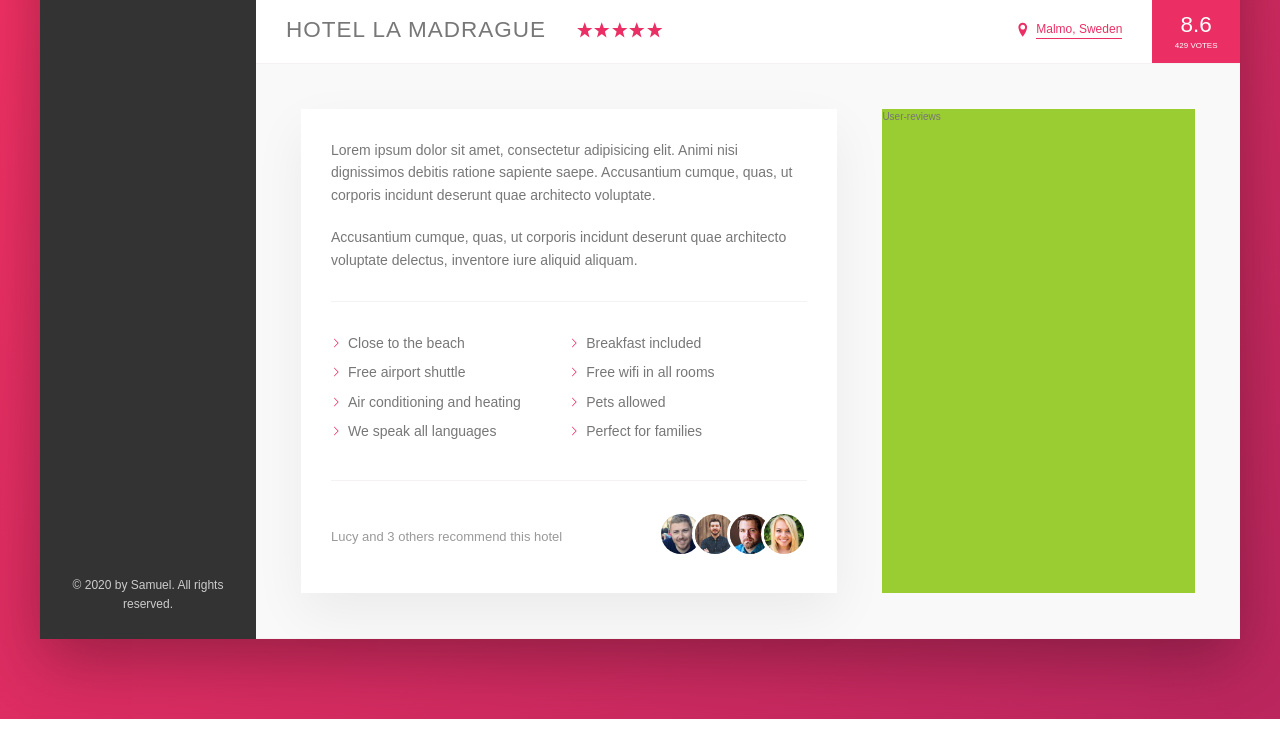
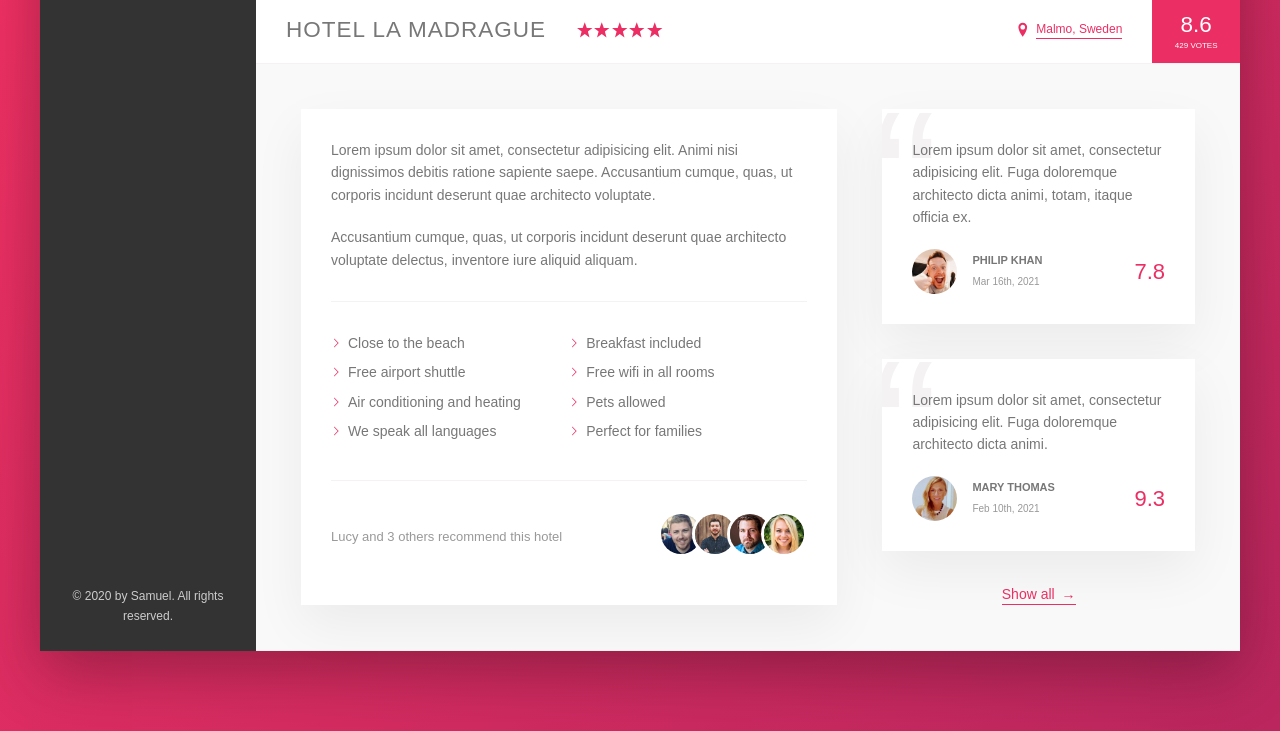
Before and after one commit to CodedSam84/Trillo-UI, a website: page index.html in a window 1280 px wide. Shown: the part 538-1269 px from the top of the page. Drawn offline with Linux system fonts and the light colour scheme.

Commit message:
Built the user review section

```diff
--- a/index.html
+++ b/index.html
@@ -170,9 +170,39 @@
                             </div>
                         </div>
 
-                        <div class="user-reviews">
-                            User-reviews
-                        </div>
+                        <figure class="user-reviews">
+                            <figure class="review">
+                                <blockquote class="review__text">
+                                    Lorem ipsum dolor sit amet, consectetur adipisicing elit. Fuga doloremque architecto
+                                    dicta animi, totam, itaque officia ex.
+                                </blockquote>
+                                <figcaption class="review__user">
+                                    <img src="img/user-1.jpg" alt="User 1" class="review__photo">
+                                    <div class="review__user-box">
+                                        <p class="review__user-name">Philip Khan</p>
+                                        <p class="review__user-date">Mar 16th, 2021</p>
+                                    </div>
+                                    <div class="review__rating">7.8</div>
+                                </figcaption>
+                            </figure>
+
+                            <figure class="review">
+                                <blockquote class="review__text">
+                                    Lorem ipsum dolor sit amet, consectetur adipisicing elit. Fuga doloremque
+                                    architecto dicta animi.
+                                </blockquote>
+                                <figcaption class="review__user">
+                                    <img src="img/user-2.jpg" alt="User 1" class="review__photo">
+                                    <div class="review__user-box">
+                                        <p class="review__user-name">Mary Thomas</p>
+                                        <p class="review__user-date">Feb 10th, 2021</p>
+                                    </div>
+                                    <div class="review__rating">9.3</div>
+                                </figcaption>
+                            </figure>
+
+                            <button class="btn-inline">Show all <span>&rarr;</span></button>
+                        </figure>
                     </div>
                 </main>
             </div>
--- a/sass/_components.scss
+++ b/sass/_components.scss
@@ -278,8 +278,17 @@
     cursor: pointer;
     transition: all .2s;
 
+    & span {
+        margin-left: 3px;
+    }
+
     &:hover {
         color: var(--color-grey-dark-1);
+
+        & span {
+            margin-left: 8px;
+            transition: margin-left .2s;
+        }
     }
 
     &:focus {
@@ -377,8 +386,68 @@
     &__count {
         margin-right: auto;
     }
+}
 
-    &__friends {
 
+//////////////////////////
+//REVIEWS
+.review {
+    background-color: #fff;
+    box-shadow: var(--shadow-light);
+    padding: 3rem;
+    margin-bottom: 3.5rem;
+    position: relative;
+    overflow: hidden;
+
+    &__text {
+        margin-bottom: 2rem;
+        z-index: 10;
+        position: relative;
+    }
+
+    &__user {
+        display: flex;
+        align-items: center;
+    }
+
+    &__photo {
+        height: 4.5rem;
+        width: 4.5rem;
+        border-radius: 50%;
+        margin-right: 1.5rem;
+    }
+
+    &__user-box {
+        margin-right: auto;
+    }
+
+    &__user-name {
+        font-size: 1.1rem;
+        font-weight: 600;
+        text-transform: uppercase;
+        margin-bottom: .4rem;
+    }
+
+    &__user-date {
+        font-size: 1rem;
+        color: var(--color-grey-dark-3);
+    }
+
+    &__rating {
+        color: var(--color-primary);
+        font-size: 2.2rem;
+        font-weight: 300;
+    }
+
+    &::before {
+        content: "\201C";
+        position: absolute;
+        top: -2.75rem;
+        left: -1rem;
+        line-height: 1;
+        font-size: 20rem;
+        color: var(--color-grey-light-2);
+        font-family: sans-serif;
+        z-index: 1;
     }
 }
--- a/sass/_layout.scss
+++ b/sass/_layout.scss
@@ -37,6 +37,7 @@
 }
 
 .details {
+    font-size: 1.4rem;
     display: flex;
     padding: 4.5rem;
     background-color: var(--color-grey-light-1);
@@ -44,7 +45,6 @@
 }
 
 .description {
-    font-size: 1.4rem;
     background-color: #fff;
     flex: 0 0 60%;
     margin-right: 4.5rem;
@@ -53,6 +53,9 @@
 }
 
 .user-reviews {
-    background-color: yellowgreen;
     flex: 1;
+
+    display: flex;
+    flex-direction: column;
+    align-items: center;
 }
```
Also changed, not shown: css/style.css.
